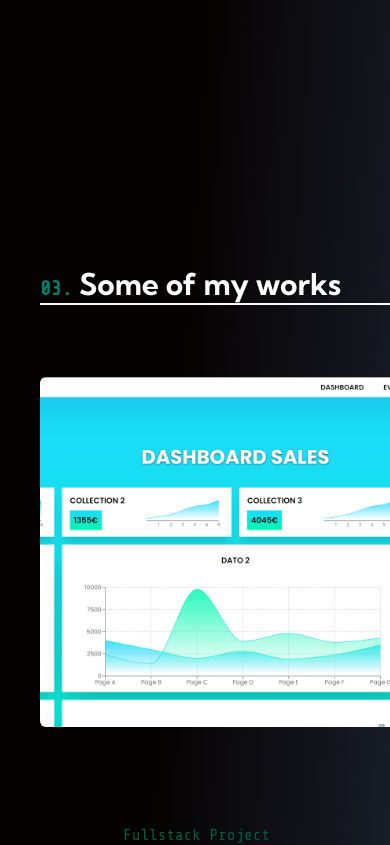
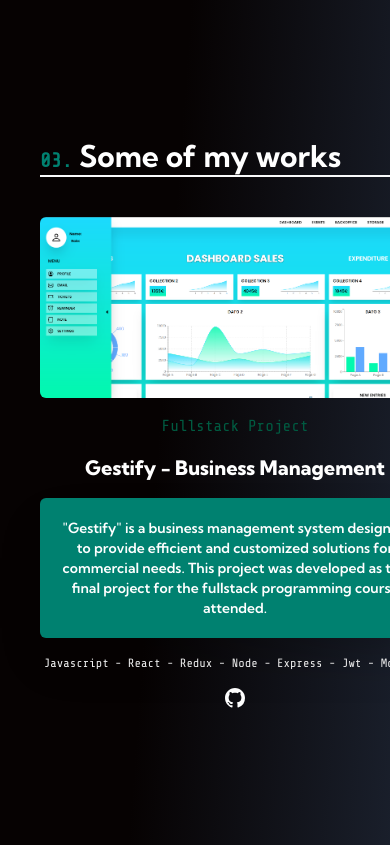
Before and after one commit to Jim2510/Fullstack-portfolio, a React (Vite) app: page / in a window 390 px wide. Shown: the part 2640-3485 px from the top of the page. Built offline with nearby package versions, Linux system fonts and the light colour scheme.

Commit message:
media query

```diff
--- a/src/components/Work.jsx
+++ b/src/components/Work.jsx
@@ -7,29 +7,29 @@ export function Work() {
         className="w-full flex justify-center items-center sm:mx-0 mx-10"
         id="work"
       >
-        <div className="w-full sm:w-[65%] text-white flex justify-center items-center flex-col py-32 gap-8 ml-0 sm:ml-10">
-          <div className="flex justify-start items-center w-full flex-wrap mb-10">
+        <div className="w-full sm:w-[65%] text-white flex justify-center items-center flex-col py-0 sm:py-32 gap-8 ml-0 sm:ml-10">
+          <div className="flex justify-start items-center w-full flex-wrap sm:mb-10 mb-2">
             <h2 className="w-fit mr-2 text-3xl font-bold">
               <span className="text-xl font-tech text-main-red">03.</span> Some
               of my works
             </h2>
             <div className="w-full border-b-2 border-gray-50"></div>
           </div>
-          <div className="w-full grid grid-cols-1 sm:grid-cols-6 gap-20">
-            <div className="col-span-4 h-[350px] mx-auto sm:mr-12 overflow-hidden relative sm:rounded-none rounded-md">
+          <div className="w-full grid grid-cols-1 sm:grid-cols-6 gap-0 sm:gap-20">
+            <div className="col-span-1 sm:col-span-4 h-fit sm:h-[350px] mx-auto sm:mr-12 overflow-hidden relative sm:rounded-none rounded-md">
               <div className="top-0 absolute w-full h-full"></div>
               <img
                 src={gestify}
                 alt="gestify"
-                className="w-full h-full object-cover"
+                className="w-full h-full  object-contain"
               />
             </div>
-            <div className="col-span-2 h-fit flex justify-center flex-col items-end py-4 text-end gap-4">
+            <div className="col-span-1 sm:col-span-2 h-fit flex justify-center flex-col items-center sm:items-end py-4 text-end gap-4">
               <h4 className="font-tech text-second-red">Fullstack Project</h4>
               <h2 className=" text-xl font-extrabold text-nowrap">
                 Gestify - Business Management
               </h2>
-              <div className="overflow-visible w-[500px] text-end bg-main-red p-5 relative rounded-md shadow-2xl">
+              <div className="overflow-visible w-full sm:w-[500px] text-center sm:text-end bg-main-red p-5 relative rounded-md shadow-2xl">
                 <p className="text-sm font-semibold">
                   &quot;Gestify&quot; is a business management system designed
                   to provide efficient and customized solutions for commercial
```
